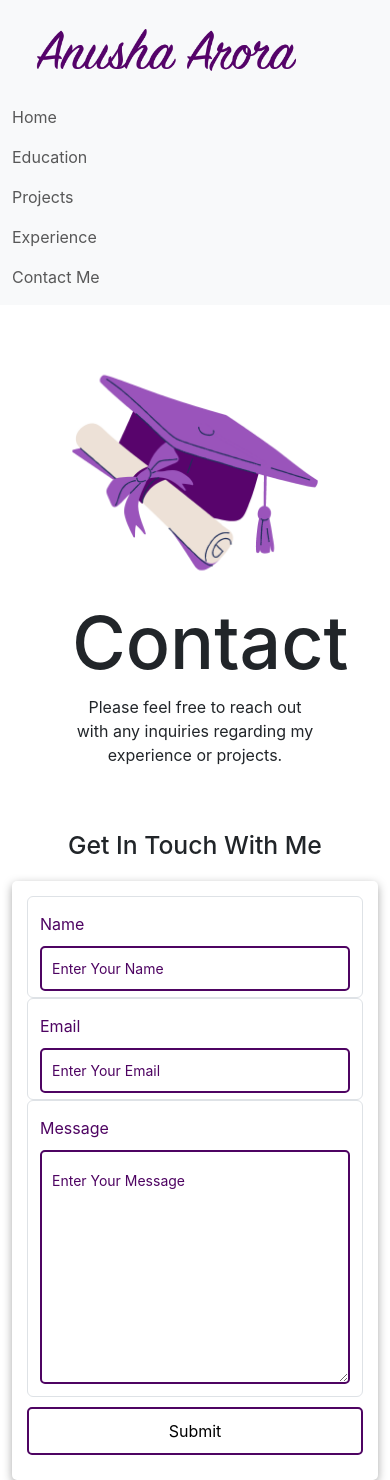
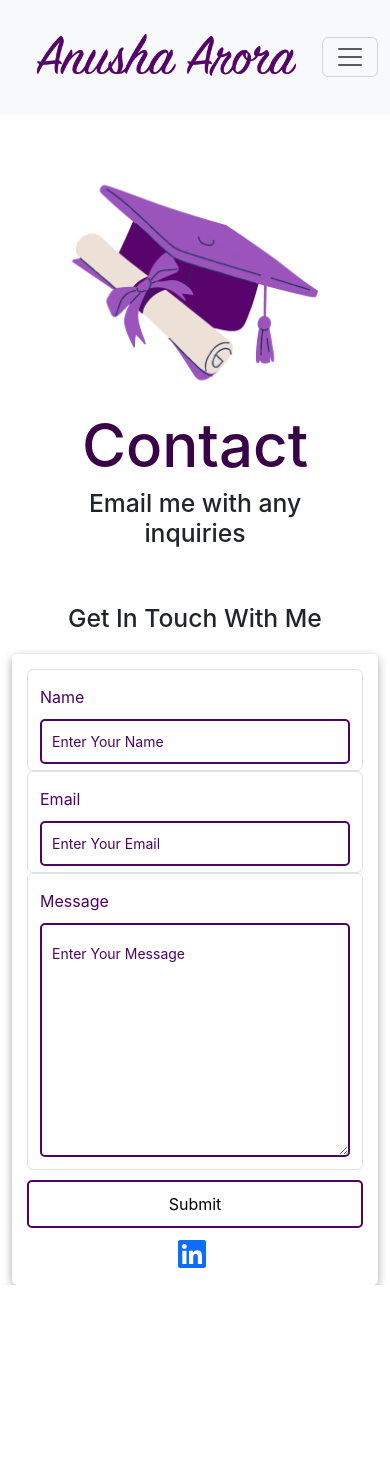
Before and after one commit to aarora42/personal-portolio, a React (Create React App) app: page /contact in a window 390 px wide. After the commit the page ends 1285 px from the top, so only its background shows below. Built offline with nearby package versions, Linux system fonts and the light colour scheme.

Commit message:
formatting updates

```diff
--- a/public/index.html
+++ b/public/index.html
@@ -24,7 +24,7 @@
       work correctly both with client-side routing and a non-root public URL.
       Learn how to configure a non-root public URL by running `npm run build`.
     -->
-    <title>React App</title>
+    <title>Anusha Arora</title>
   </head>
   <body>
     <noscript>You need to enable JavaScript to run this app.</noscript>
--- a/src/Components/project-card.js
+++ b/src/Components/project-card.js
@@ -1,6 +1,5 @@
 import React from "react";
-import {AiOutlineArrowRight} from "react-icons/ai"
-
+import { AiOutlineArrowRight } from "react-icons/ai";
 
 const ProjectCard = ({ project }) => {
   return (
@@ -25,9 +24,16 @@ const ProjectCard = ({ project }) => {
             <h4>{project.brief}</h4>
           </div>
         </div>
-        {project.link && <div class="award-more">
-            <AiOutlineArrowRight size={24}/>
-            </div>}
+        {project.class && (
+          <div className="label label-rounded">
+            <span class="badge bg-peri text-dark">{project.class}</span>
+          </div>
+        )}
+        {project.link && (
+          <div class="award-more">
+            <AiOutlineArrowRight size={24} />
+          </div>
+        )}
       </a>
     </div>
   );
--- a/src/index.css
+++ b/src/index.css
@@ -28,7 +28,7 @@ code {
 }
 
 h1 {
-  font-size: 55pt;
+  font-size: 45pt;
 }
 
 .education {
@@ -45,16 +45,20 @@ h1 {
 
 @media (max-width: 1000px) {
   .education {
-      width: 95%;
-      margin-left: 0;
-      margin-right: 0;
+    width: 95%;
+    /* Remove margin-left and margin-right */
+    /* margin-left: 0;
+    margin-right: 0; */
+    margin: 10pt auto; /* Center horizontally using auto margins */
   }
 
   .project {
     width: 95%;
     height: auto;
-    margin-left: 0;
-    margin-right: 0;
+    /* Remove margin-left and margin-right */
+    /* margin-left: 0;
+    margin-right: 0; */
+    margin: 10pt auto; /* Center horizontally using auto margins */
   }
 }
 
@@ -171,7 +175,7 @@ h1 {
 
 
 .accordion {
-  max-width: 60%;
+  width: 60%;
   margin: 2rem auto;
 }
 
@@ -204,22 +208,13 @@ h1 {
   background-color: #f3d0d2;
 }
 
-
-@media screen and (max-width: 700px) {
-
-  .accordion {
-    width: 90%;
-  }
-  .job-title {
-    display: flex;
-    flex-direction: column;
-    color:#390347
-  }
-}
 .awards {
-  max-width: 60%;
+  width: 60%;
   margin: 0 auto; /* Center the awards section */
 }
+
+
+
 
 
 .award-more {
@@ -233,3 +228,53 @@ h1 {
   font-size: 1.5em;
   color: #4E0462;
 }
+
+.bg-peri {
+  background-color: #abb8f4;
+}
+
+h1 {
+  color:#390347;
+}
+
+.socials {
+  display: flex;
+  flex-direction: column;
+  position: fixed;
+  right: 1%;
+  bottom: 5%;
+}
+
+.socicon {
+  width: 2rem;
+  height: 2rem;
+}
+
+
+
+@media screen and (max-width: 1000px) {
+
+  .accordion {
+    width: 100%;
+  }
+  .job-title {
+    display: flex;
+    flex-direction: column;
+    color:#390347
+  }
+  .awards {
+    width: 100%;
+  }
+  .socials {
+    display: flex;
+    flex-direction: row;
+    position: relative;
+    justify-content: center;
+  }
+
+}
+@media (min-width: 768px) {
+.navbar-expand-md .navbar-collapse  {
+justify-content: flex-end;
+}
+}
--- a/src/index.js
+++ b/src/index.js
@@ -2,6 +2,8 @@ import React from 'react';
 import ReactDOM from 'react-dom/client';
 import 'bootstrap/dist/css/bootstrap.css';
 // import 'bootstrap-icons/font/bootstrap-icons.css';
+import 'bootstrap/dist/js/bootstrap.bundle.min.js';
+
 import './index.css';
 import App from './App';
 import reportWebVitals from './reportWebVitals';
--- a/src/routes/contact.js
+++ b/src/routes/contact.js
@@ -1,5 +1,6 @@
 import React from "react";
 import Nav from "./nav";
+import {FaLinkedin} from "react-icons/fa"
 
 const Contact = () => {
 //   const [degrees, setDegrees] = useState([]);
@@ -25,37 +26,37 @@ const Contact = () => {
         </div>
         <div className="col-md-6 text-center">
         <h1 className="text-right">Contact</h1>
-          <p>Please feel free to reach out with any inquiries regarding my experience or projects.</p>
+          <h2>Email me with any inquiries</h2>
         </div>
       </div>
-      <section class="contact" id="contact">
+      <section className="contact" id="contact">
       <h2>Get In Touch With Me</h2>
-      <div class="contact-form-container">
-        <div class="contact-form">
+      <div className="contact-form-container">
+        <div className="contact-form">
           <form action="https://formspree.io/f/mvojaeeo" method="POST">
-            <div class="form-control">
+            <div className="form-control">
               <label for="name">Name</label>
               <input
                 type="text"
                 id="name"
                 name="sender-name"
                 placeholder="Enter Your Name"
-                class="input-field"
+                className="input-field"
                 required
               />
             </div>
-            <div class="form-control">
+            <div className="form-control">
               <label for="email">Email</label>
               <input
                 type="email"
                 id="email"
                 name="sender-email"
                 placeholder="Enter Your Email"
-                class="input-field"
+                className="input-field"
                 required
               />
             </div>
-            <div class="form-control">
+            <div className="form-control">
               <label for="message">Message</label>
               <textarea
                 id="message"
@@ -63,7 +64,7 @@ const Contact = () => {
                 rows="10"
                 placeholder="Enter Your Message"
                 name="message"
-                class="input-field"
+                className="input-field"
                 required
               ></textarea>
             </div>
@@ -71,9 +72,14 @@ const Contact = () => {
               type="submit"
               value="Submit"
               id="submit-btn"
-              class="submit-btn"
+              className="submit-btn"
             />
           </form>
+          <div className="socials">
+      <a href="https://www.linkedin.com/in/anusha-arora/" target="_blank">
+   <FaLinkedin className="socicon"/>
+   </a>
+      </div>
         </div>
       </div>
     </section>
--- a/src/routes/education.js
+++ b/src/routes/education.js
@@ -18,14 +18,14 @@ const Education = () => {
       <Nav />
       <div className="row align-items-center m-5">
         <div className="col-md-6 ">
-        <img
+          <img
             src="images/diploma-graphic.png"
             alt="Logo"
             style={{ maxWidth: "100%" }}
           />
         </div>
         <div className="col-md-6 text-center">
-        <h1 className="text-right">Education</h1>
+          <h1 className="text-right">Education</h1>
           <h2>Degrees and Relevant Coursework</h2>
         </div>
       </div>
--- a/src/routes/experience.js
+++ b/src/routes/experience.js
@@ -54,7 +54,7 @@ const Experience = () => {
       </div>
       <div className="accordion align-items-center awards">
         <h2>Awards</h2>
-        <div className="row justify-content-center mt-5">
+        <div className="row justify-content-center">
           {awards.map((award, index) => (
             <div key={index} className="col-lg-4 col-md-6 mb-4">
               <AwardCard award={award} />
--- a/src/routes/home-screen.js
+++ b/src/routes/home-screen.js
@@ -3,7 +3,7 @@ import Nav from "./nav";
 
 const HomeScreen = () => {
   return (
-    <div className="container-fluid ">
+    <div className="container-fluid home ">
       <Nav />
       <div className="row align-items-center m-5">
         <div className="col-md-6 ">
--- a/src/routes/nav.js
+++ b/src/routes/nav.js
@@ -4,16 +4,26 @@ import { Link } from "react-router-dom";
 const Nav = () => {
   return (
     <div className="row">
-      <nav className="navbar navbar-expand-sm bg-light">
+      <nav className="navbar navbar-expand-md navbar-light bg-light">
         <div className="container-fluid">
-          <div className="navbar-header">
           <a className="navbar-brand" href="/">
             <img src="images/anusha-logo.png" alt="Logo" style={{ width: "200pt", marginLeft: "20px" }} />
           </a>
-          </div>
-          <ul className="navbar-nav ml-auto">
+          <button
+            className="navbar-toggler"
+            type="button"
+            data-bs-toggle="collapse"
+            data-bs-target="#navbarNav"
+            aria-controls="navbarNav"
+            aria-expanded="false"
+            aria-label="Toggle navigation"
+          >
+            <span className="navbar-toggler-icon"></span>
+          </button>
+          <div className="collapse navbar-collapse" id="navbarNav">
+            <ul className="navbar-nav ml-auto align-items-md-center">
               <li className="nav-item">
-              <Link to={`/}`} className="nav-link">
+                <Link to={`/`} className="nav-link">
                   Home
                 </Link>
               </li>
@@ -39,6 +49,7 @@ const Nav = () => {
               </li>
             </ul>
           </div>
+        </div>
       </nav>
     </div>
   );
```
Also changed, not shown: public/data/coursework.json (+4 -3 lines). Lines whose indentation alone changed are shown as unchanged.
